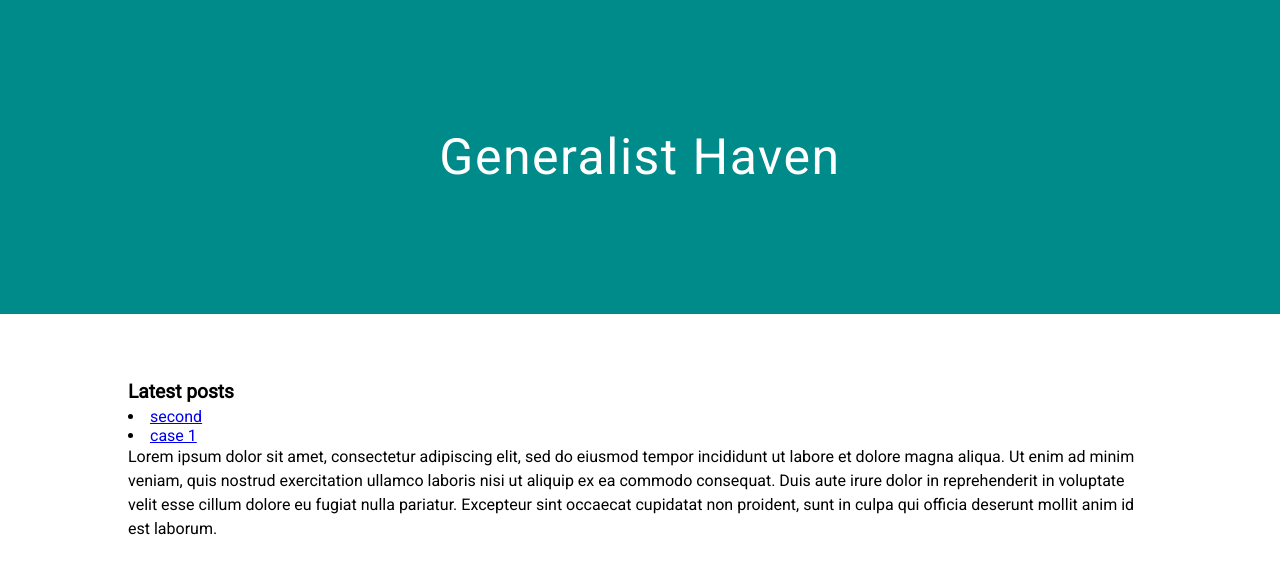
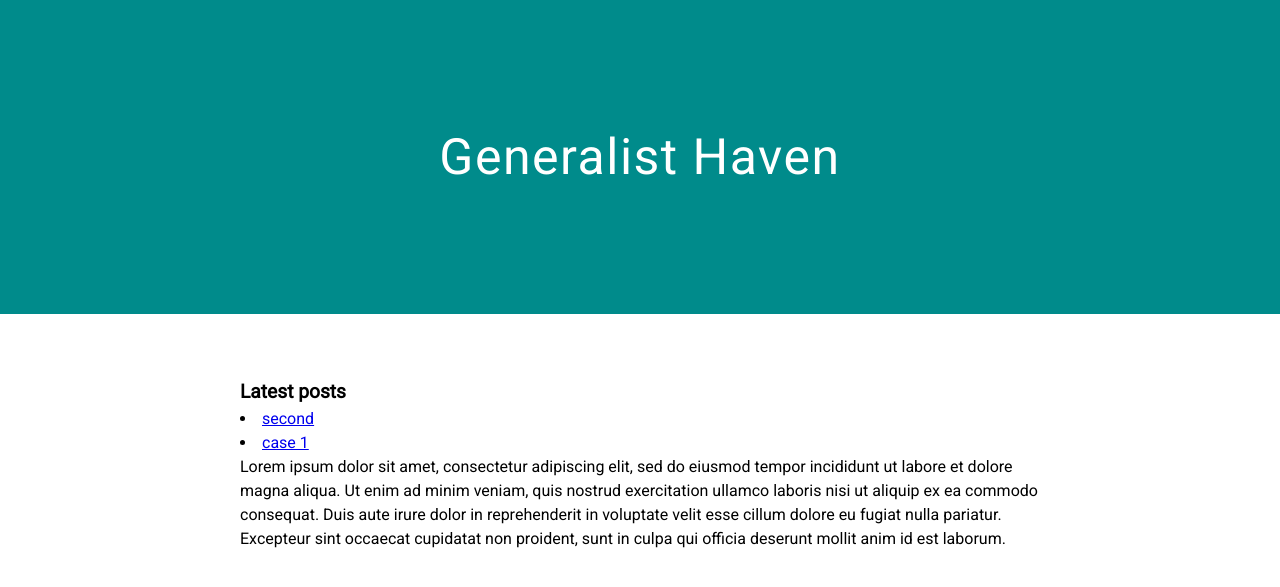
Before and after one commit to generalistsanctuary/generalistsanctuary.github.io, a Jekyll site: the page built from index.html, in a window 1280 px wide. Shown: the top 587 px of the page. Built offline with Jekyll 4.4.1, drawn with Linux system fonts in a browser that asks for light colours.

Commit message:
Update index.html

```diff
--- a/index.html
+++ b/index.html
@@ -8,7 +8,11 @@
     <meta name="viewport" content="width=device-width, initial-scale=1">
     <link href="https://fonts.googleapis.com/css2?family=Roboto&display=swap" rel="stylesheet">
     <link href="https://fonts.googleapis.com/css2?family=Noto+Serif&display=swap" rel="stylesheet">
+    <title>Generalist Haven</title>
   <style>
+    title{
+      background: darkcyan;
+    }
     header{
         background: darkcyan;
         padding: 10% ;
@@ -19,7 +23,6 @@
         margin-bottom: 5%;
         letter-spacing: 1.5px;
         font-size: 50px;
-
     }
     body{
         margin: 0 auto;
@@ -27,15 +30,20 @@
 
     }
     p{
-      padding-left: 10%;
-      padding-right: 10%;
+      max-width: 800px;
       margin: 0 auto;
       line-height: 1.5;
+      padding-left: 2%;
+      padding-right: 2%;
     }
     li{
-      padding-left: 10%;
-      padding-right: 10%;
+      max-width: 800px;
+      margin: 0 auto;
+      line-height: 1.5;
+      padding-left: 2%;
+      padding-right: 2%;
     }
+
   </style>
 
   </head>
```
